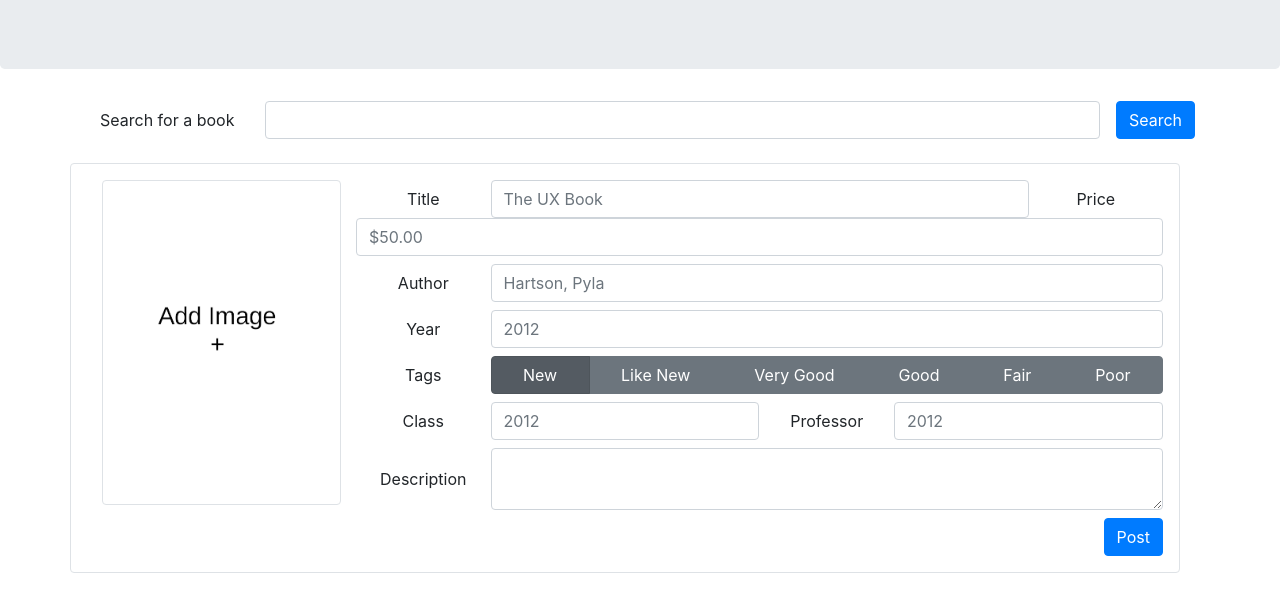
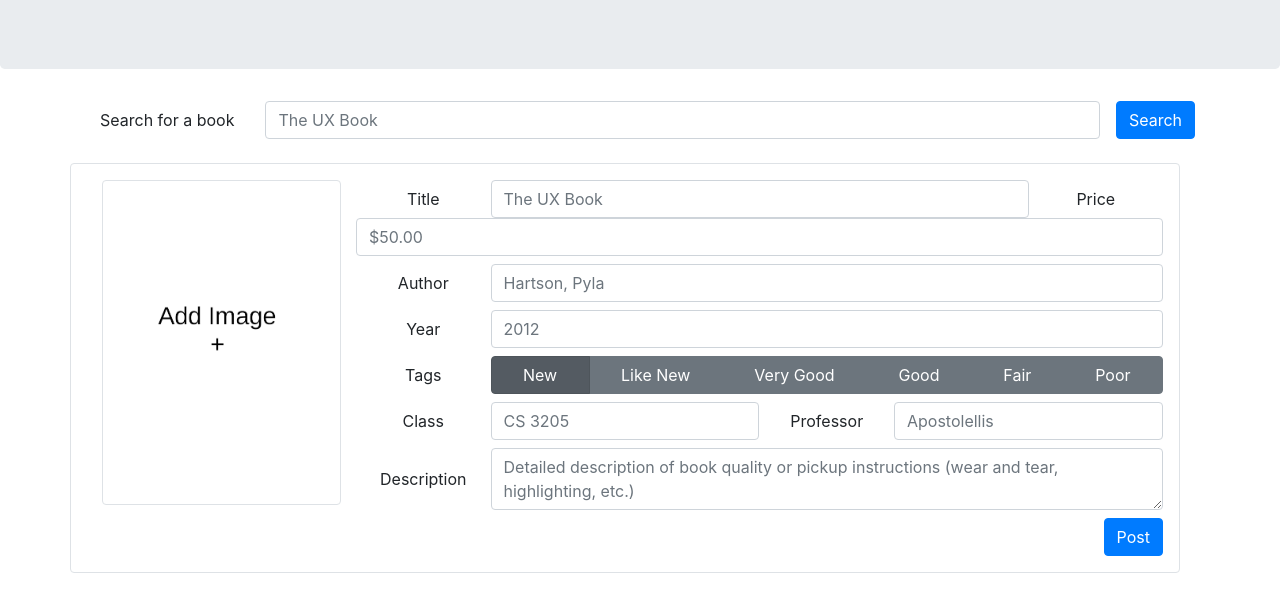
Before and after one commit to patthomasrick/cs3205-baboons, a plain HTML site: page new_listing.html in a window 1280 px wide. Shown: the part 199-800 px from the top of the page. Drawn offline with nearby package versions, Linux system fonts and the light colour scheme.

Commit message:
Formatting and placeholders

```diff
--- a/new_listing.html
+++ b/new_listing.html
@@ -24,7 +24,7 @@
     <form class="form">
       <div class="form-inline mb-4 row centered">
         <label for="searchTextBox" class="col-auto">Search for a book</label>
-        <input class="form-control col mx-3" id="searchTextBox">
+        <input class="form-control col mx-3" id="searchTextBox" placeholder="The UX Book">
         <button type="submit" class="btn btn-primary col-auto">Search</button>
       </div>
     </form>
@@ -80,14 +80,15 @@
         <div class="form-inline row mb-2">
           <label for="className" class="col-2">Class</label>
           <input type="text" class="form-control col-4" id="className" aria-describedby="className"
-                 placeholder="2012">
+                 placeholder="CS 3205">
           <label for="professor" class="col-2">Professor</label>
           <input type="text" class="form-control col-4" id="professor" aria-describedby="professor"
-                 placeholder="2012">
+                 placeholder="Apostolellis">
         </div>
         <div class="form-inline row mb-2">
           <label for="description" class="col-2">Description</label>
-          <textarea class="form-control col" id="description"></textarea>
+          <textarea class="form-control col" id="description"
+                    placeholder="Detailed description of book quality or pickup instructions (wear and tear, highlighting, etc.)"></textarea>
         </div>
         <div class="row justify-content-end">
           <button type="submit" class="btn btn-primary">Post</button>
```
Also changed, not shown: customer_service.html (+4 -4 lines).
